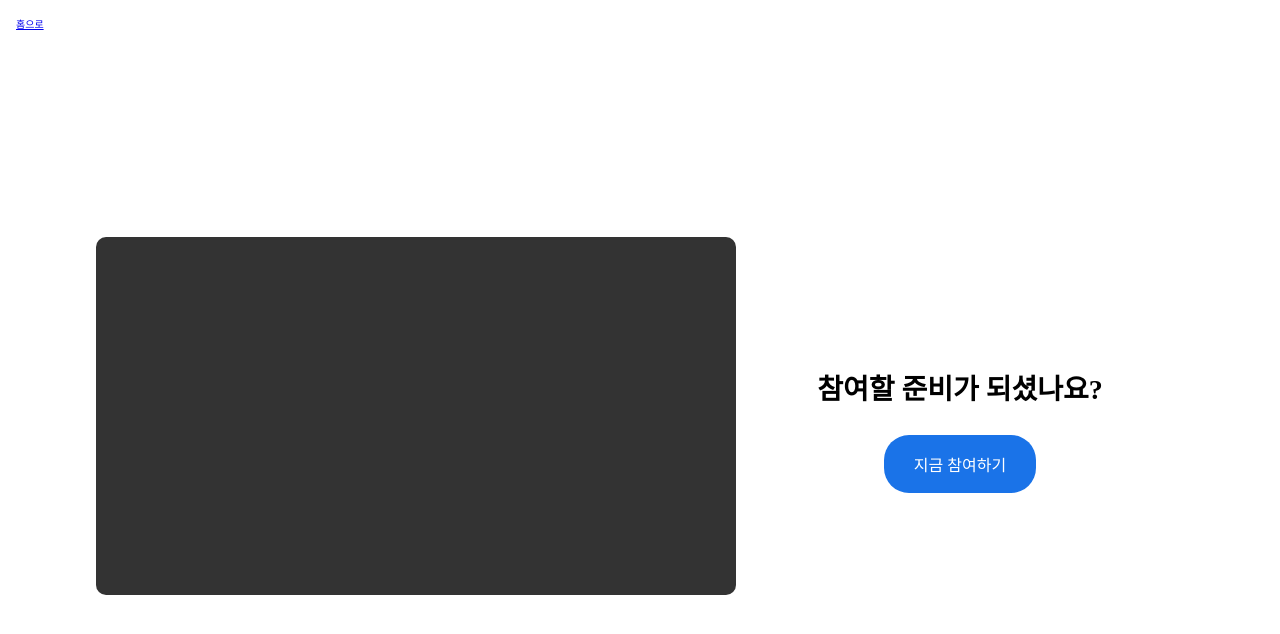
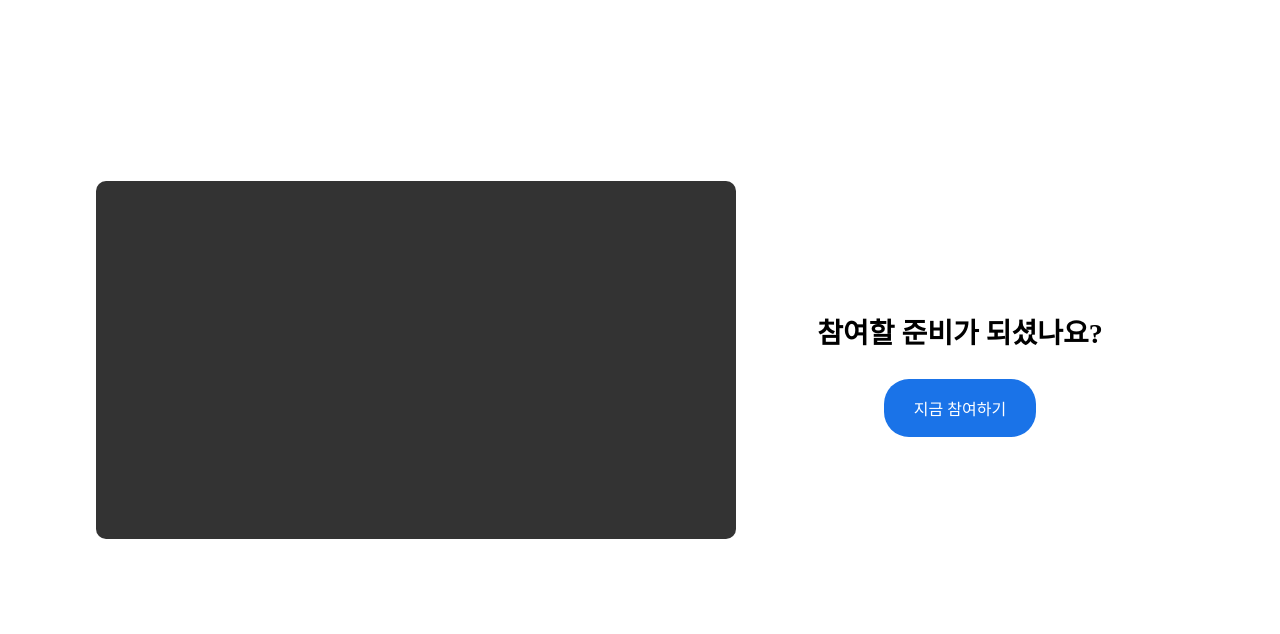
Before and after one commit to HobinLee/interviewer, a React (Create React App) app: page / in a window 1280 px wide. Shown: the top 634 px of the page. Built offline with nearby package versions, Linux system fonts and the light colour scheme.

Commit message:
feat: remove Header

```diff
--- a/src/App.tsx
+++ b/src/App.tsx
@@ -1,16 +1,12 @@
-import { Route } from 'react-router';
-import { WaitingRoom, InterviewRoom, ReviewRoom } from './pages';
-import { Header } from './components';
+import { Route } from "react-router";
+import { WaitingRoom, InterviewRoom, ReviewRoom } from "./pages";
 
 function App() {
   return (
     <div className="App">
-      <Header />
-      <main>
-        <Route exact path="/" component ={WaitingRoom}/>
-        <Route path="/interview" component={InterviewRoom}/>
-        <Route path="/review" component={ReviewRoom}/>
-      </main>
+      <Route exact path="/" component ={WaitingRoom}/>
+      <Route path="/interview" component={InterviewRoom}/>
+      <Route path="/review" component={ReviewRoom}/>
     </div>
   );
 }
```
